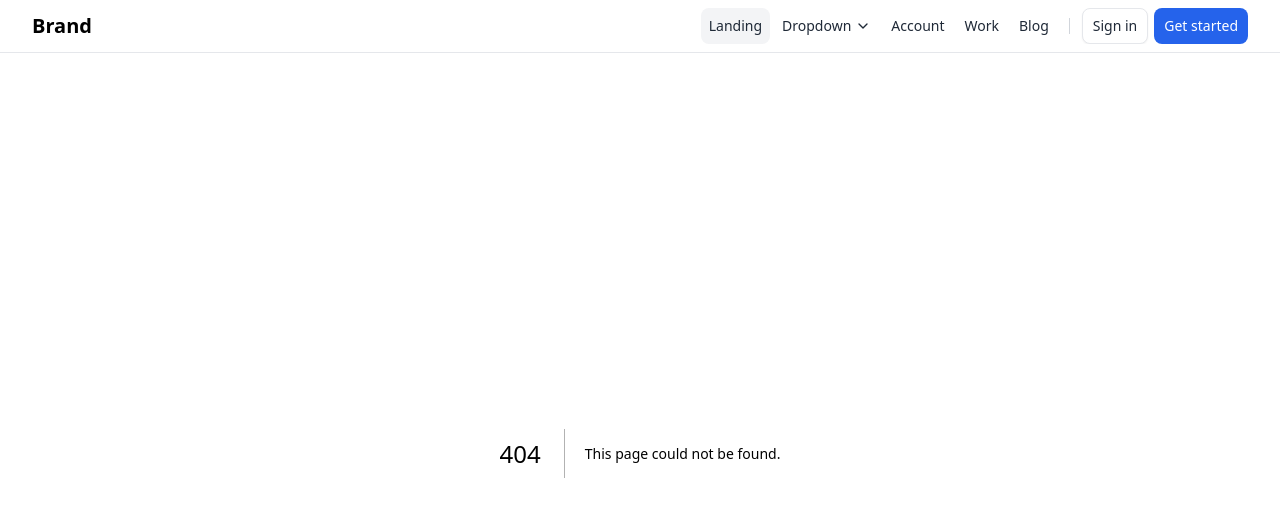
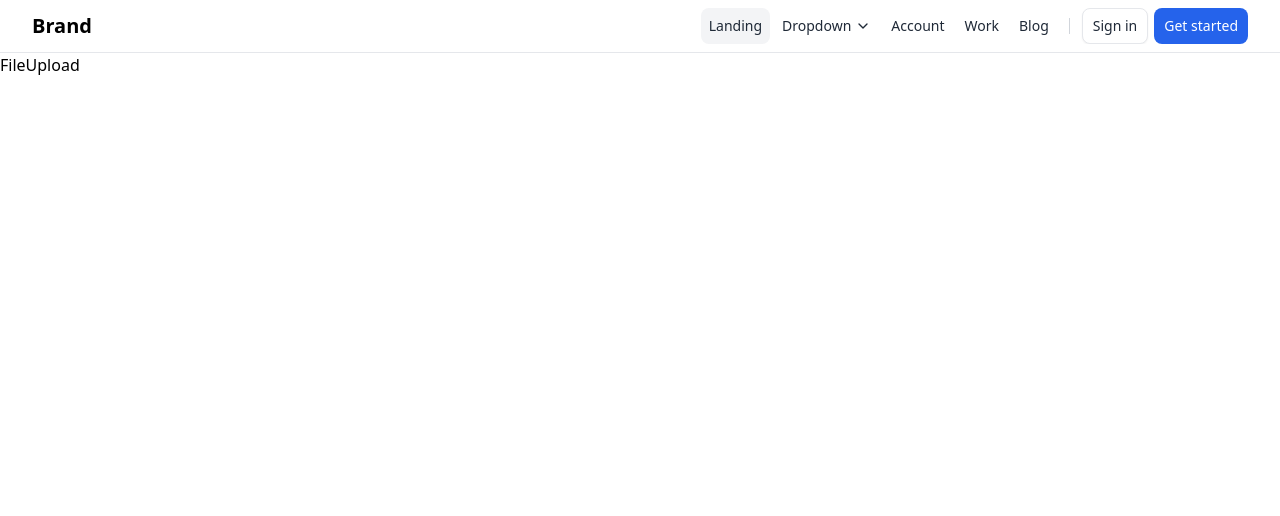
Before and after one commit to AyushJoshi1403/Section-2, a Next.js app: page /file-upload in a window 1280 px wide. Before the commit this address had no page. Shown: the top 516 px of the page. Built offline with nearby package versions, Linux system fonts and the light colour scheme.

Commit message:
frontend

```diff
--- /dev/null
+++ b/src/app/file-upload/page.jsx
@@ -0,0 +1,9 @@
+import React from 'react'
+
+const FileUpload = () => {
+  return (
+    <div>FileUpload</div>
+  )
+}
+
+export default FileUpload
```
